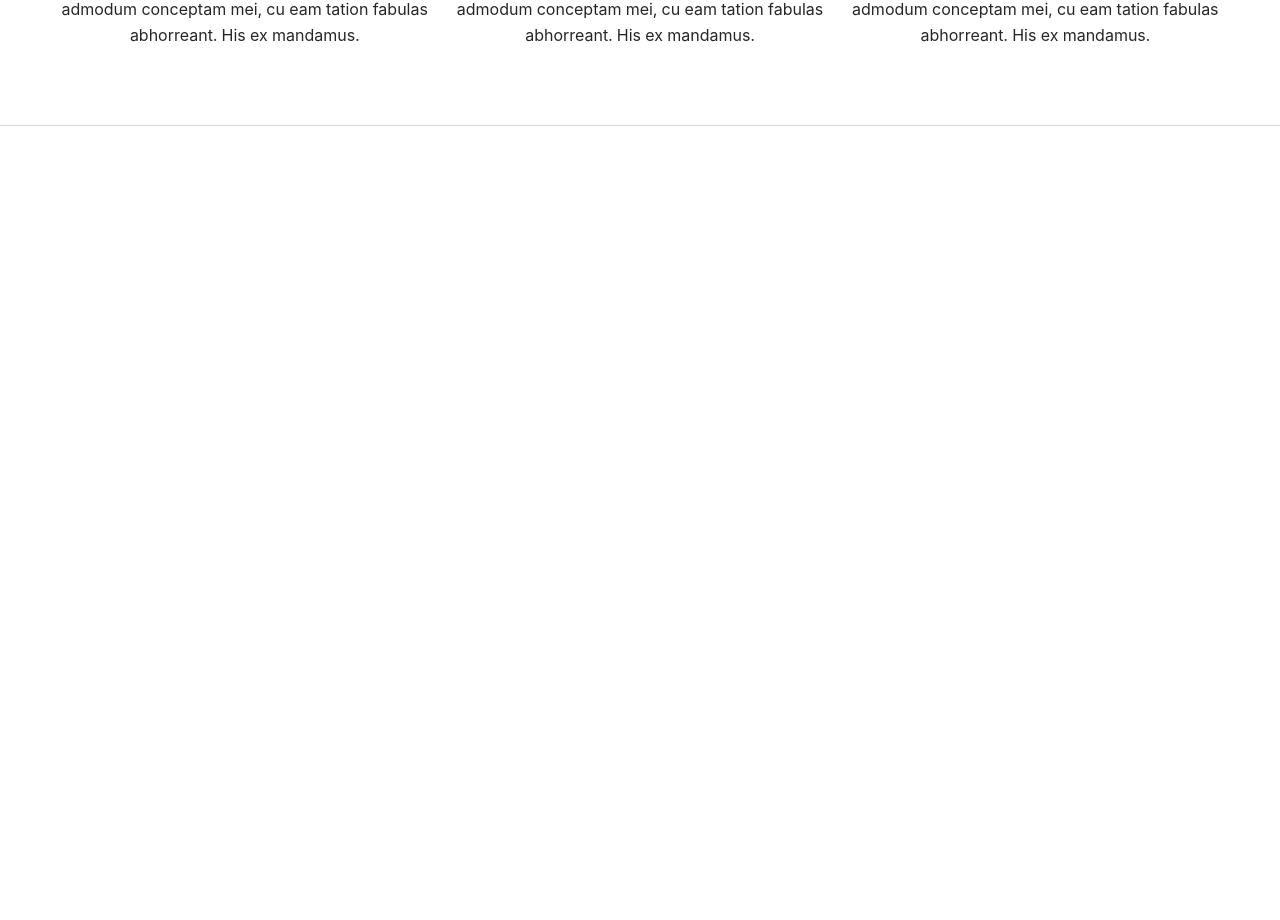
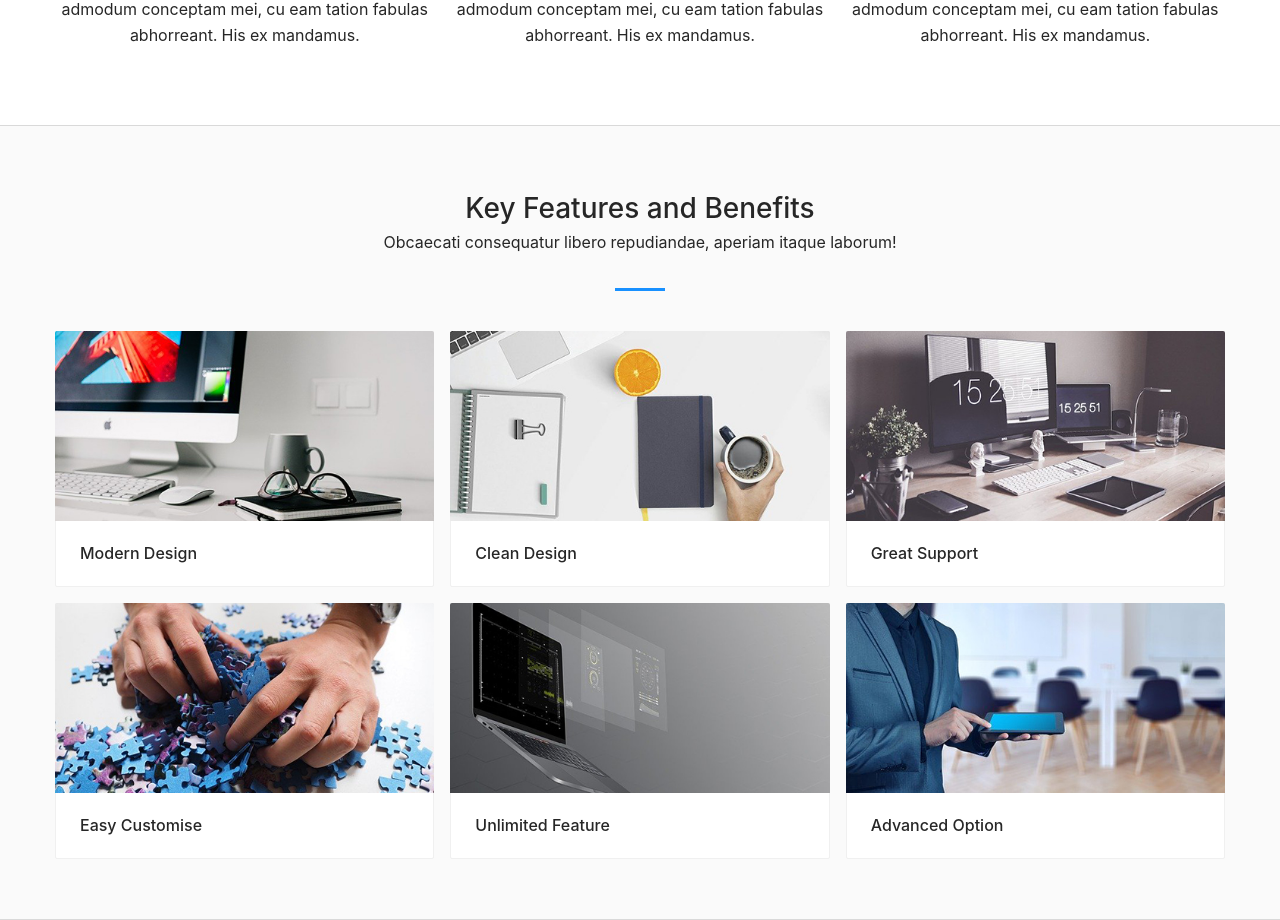
Before and after one commit to MRofiqulIlmi/ANTD_Learn_Bibek_yt, a React (Create React App) app: page / in a window 1280 px wide. Shown: the part 1277-2197 px from the top of the page. Before the commit the page ends 1403 px from the top, so only its background shows below. Built offline with nearby package versions, Linux system fonts and the light colour scheme.

Commit message:
card component

```diff
--- /dev/null
+++ b/src/components/home/feature.js
@@ -0,0 +1,80 @@
+import React from "react";
+import {Col, Row, Card} from "antd";
+import image1 from '../../assets/images/modern-design.jpg';
+import image2 from '../../assets/images/clean-design.jpg';
+import image3 from '../../assets/images/great-support.jpg';
+import image4 from '../../assets/images/easy-customise.jpg';
+import image5 from '../../assets/images/unlimited-features.jpg';
+import image6 from '../../assets/images/advanced-option.jpg';
+
+
+
+
+
+
+const {Meta} = Card;
+
+function AppFeature(){
+    return(
+        <div className="block featureBlock bgGray">
+            <div className="container-fluid">
+                <div className="titleHolder">
+                    <h2>Key Features and Benefits</h2>
+                    <p>Obcaecati consequatur libero repudiandae, aperiam itaque laborum!</p>
+                </div>
+                <Row gutter={[16, 16]}>
+                    <Col xs={{ span: 24 }} sm={{ span: 12 }} md={{ span: 8 }}>
+                        <Card
+                        hoverable
+                        cover={<img alt="Modern Design" src={image1} />}
+                        >
+                            <Meta title="Modern Design" />
+                        </Card>
+                    </Col>
+                    <Col xs={{ span: 24 }} sm={{ span: 12 }} md={{ span: 8 }}>
+                        <Card
+                        hoverable
+                        cover={<img alt="Clean Design" src={image2} />}
+                        >
+                            <Meta title="Clean Design" />
+                        </Card>
+                    </Col>
+                    <Col xs={{ span: 24 }} sm={{ span: 12 }} md={{ span: 8 }}>
+                        <Card
+                        hoverable
+                        cover={<img alt="Great Support" src={image3} />}
+                        >
+                            <Meta title="Great Support" />
+                        </Card>
+                    </Col>
+                    <Col xs={{ span: 24 }} sm={{ span: 12 }} md={{ span: 8 }}>
+                        <Card
+                        hoverable
+                        cover={<img alt="Easy Customise" src={image4} />}
+                        >
+                            <Meta title="Easy Customise" />
+                        </Card>
+                    </Col>
+                    <Col xs={{ span: 24 }} sm={{ span: 12 }} md={{ span: 8 }}>
+                        <Card
+                        hoverable
+                        cover={<img alt="Unlimited Feature" src={image5} />}
+                        >
+                            <Meta title="Unlimited Feature" />
+                        </Card>
+                    </Col>
+                    <Col xs={{ span: 24 }} sm={{ span: 12 }} md={{ span: 8 }}>
+                        <Card
+                        hoverable
+                        cover={<img alt="Advanced Option" src={image6} />}
+                        >
+                            <Meta title="Advanced Option" />
+                        </Card>
+                    </Col>
+                </Row>
+            </div>
+        </div>
+    );
+}
+
+export default AppFeature;
--- a/src/views/home.js
+++ b/src/views/home.js
@@ -1,7 +1,7 @@
 import React from "react";
 import AppHero from "../components/home/hero";
 import AppAbout from "../components/home/about";
-
+import AppFeature from "../components/home/feature";
 
 
 function AppHome(){
@@ -9,6 +9,7 @@
         <div className="main">
             <AppHero />
             <AppAbout />
+            <AppFeature />
         </div>
     )
 }
```
